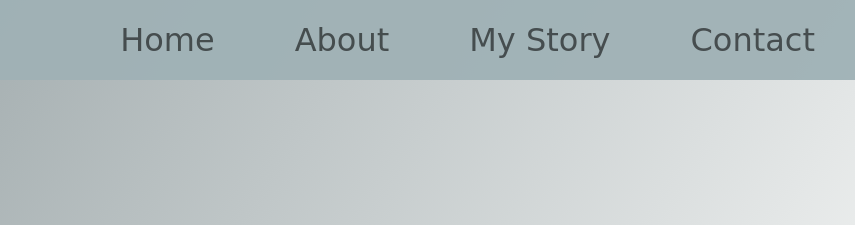
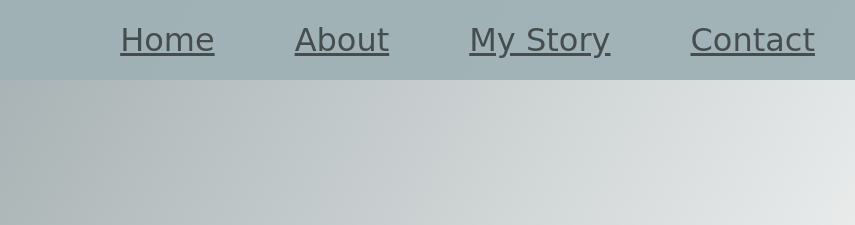
Before and after one commit to SrdjanLakic/Web-Page, a plain HTML site: page index.html in a window 1280 px wide. Shown: the top 225 px of the page, 425-1280 px from the left. Drawn offline with nearby package versions, Linux system fonts and the light colour scheme; a web font is replaced by a local one.

Commit message:
nav link items updated

```diff
--- a/index.html
+++ b/index.html
@@ -27,10 +27,18 @@
           <nav class="nav">
             <h1 class="logo">Hey</h1>
             <ul class="nav__links">
-              <li class="nav__link" href="#home">Home</li>
-              <li class="nav__link" href="#section--1">About</li>
-              <li class="nav__link" href="#section--2">My Story</li>
-              <li class="nav__link" href="#section--3">Contact</li>
+              <li class="nav__item">
+                <a class="nav__link" href="#home">Home</a>
+              </li>
+              <li class="nav__item">
+                <a class="nav__link" href="#section--1">About</a>
+              </li>
+              <li class="nav__item">
+                <a class="nav__link" href="#section--2">My Story</a>
+              </li>
+              <li class="nav__link">
+                <a class="nav__link" href="#section--3">Contact</a>
+              </li>
             </ul>
           </nav>
         </header>
@@ -80,7 +88,6 @@
           >
             <i class="fa-brands fa-github"></i>
           </a>
-
           <a class="linked__in" href="">
             <i class="fa-brands fa-linkedin"></i>
           </a>
--- a/script.js
+++ b/script.js
@@ -32,3 +32,5 @@ navLinks.addEventListener('click', function (e) {
     document.querySelector(id).scrollIntoView({ behavior: 'smooth' });
   }
 });
+
+navLinks.addEventListener('mouse');
--- a/styles.css
+++ b/styles.css
@@ -28,6 +28,7 @@ header {
   color: black;
 }
 .nav__links {
+  color: black;
   display: flex;
   align-items: center;
   list-style: none;
@@ -38,7 +39,9 @@ header {
   padding: 0.8rem 2.5rem;
   border-radius: 3rem;
 }
-
+.nav__link {
+  color: black;
+}
 .logo {
   margin-left: 3rem;
   font-family: 'Lobster', cursive;
@@ -122,7 +125,7 @@ header {
   background-color: rgba(160, 178, 182, 0.95);
 }
 .social__icons {
-  font-size: xx-large;
+  font-size: 50px;
   color: black;
   display: flex;
   align-items: center;
```
